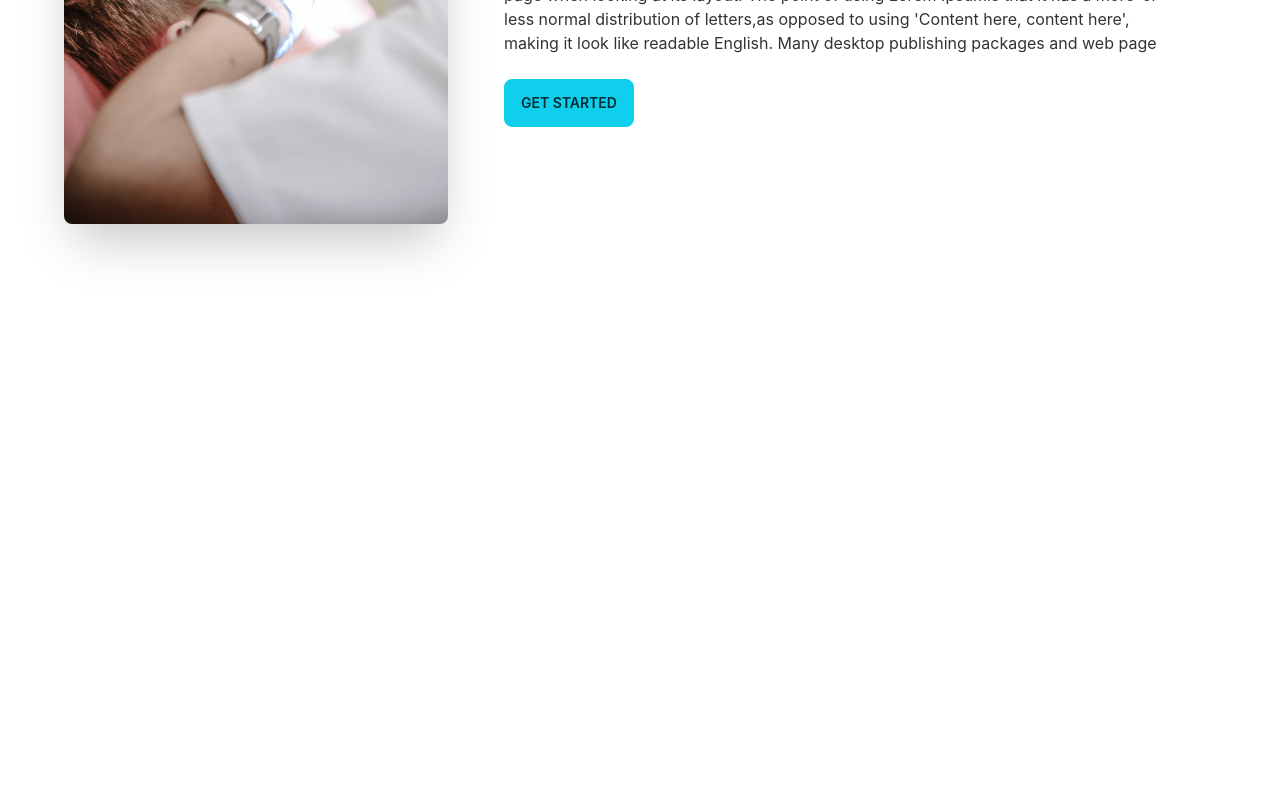
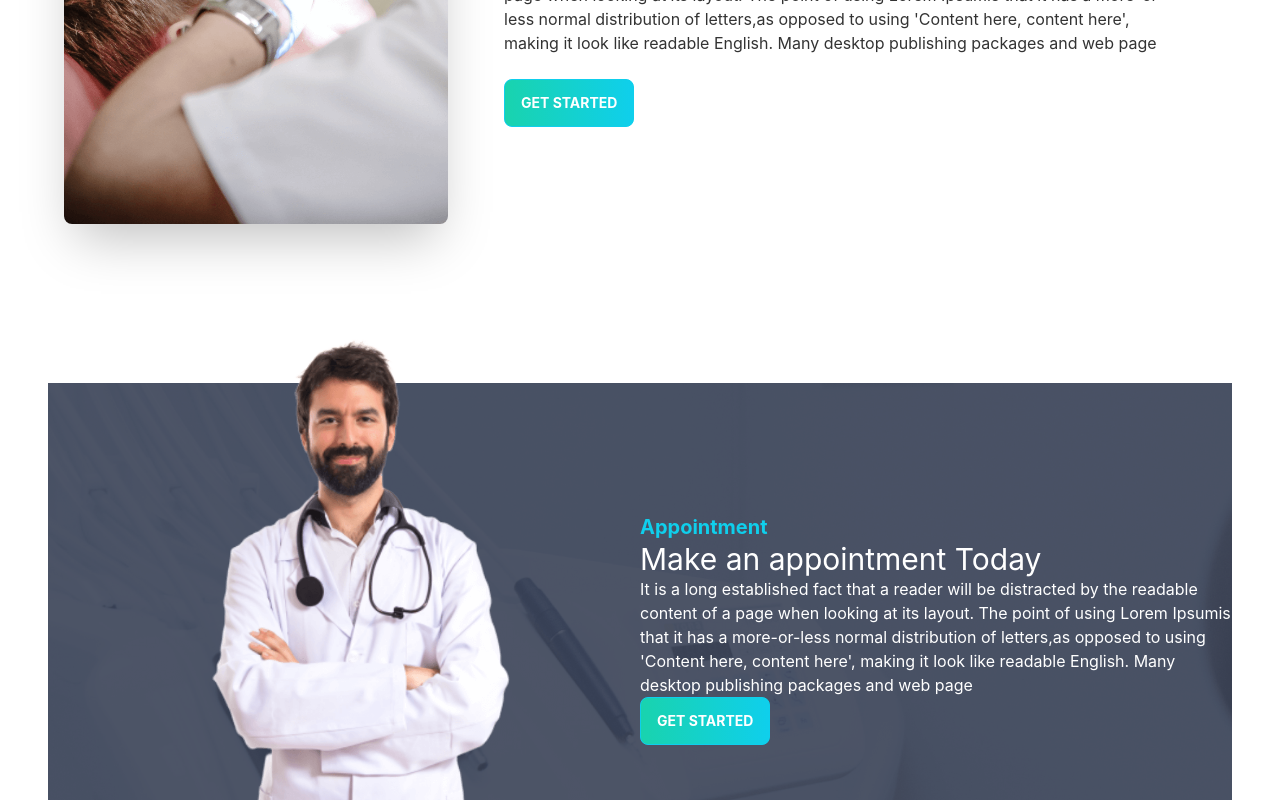
Before and after one commit to Al-Amin931761/doctors-portal-client, a React (Create React App) app: page / in a window 1280 px wide. Shown: the part 2000-2800 px from the top of the page. Before the commit the page ends 2383 px from the top, so only its background shows below. Built offline with nearby package versions, Linux system fonts and the light colour scheme.

Commit message:
Appointment section

```diff
--- a/src/Pages/Home/Banner.js
+++ b/src/Pages/Home/Banner.js
@@ -1,5 +1,6 @@
 import React from 'react';
 import chair from '../../assets/images/chair.png';
+import PrimaryButton from '../Shared/PrimaryButton';
 
 const Banner = () => {
     return (
@@ -9,7 +10,7 @@
                 <div>
                     <h1 class="text-5xl font-bold">Your New Smile Starts Here</h1>
                     <p class="py-6">Provident cupiditate voluptatem et in. Quaerat fugiat ut assumenda excepturi exercitationem quasi. In deleniti eaque aut repudiandae et a id nisi.</p>
-                    <button class="btn btn-primary uppercase text-white font-bold  bg-gradient-to-r from-secondary to-primary">Get Started</button>
+                    <PrimaryButton>Get Started</PrimaryButton>
                 </div>
             </div>
         </div>
--- a/src/Pages/Home/ExceptionalCare.js
+++ b/src/Pages/Home/ExceptionalCare.js
@@ -1,5 +1,6 @@
 import React from 'react';
 import treatment from '../../assets/images/treatment.png';
+import PrimaryButton from '../Shared/PrimaryButton';
 
 const ExceptionalCare = () => {
     return (
@@ -9,7 +10,7 @@
                 <div className='mx-10'>
                     <h1 class="text-5xl font-bold">Exceptional Dental Care, on Your Terms</h1>
                     <p class="py-6">It is a long established fact that a reader will be distracted by the readable content of a page when looking at its layout. The point of using Lorem Ipsumis that it has a more-or-less normal distribution of letters,as opposed to using 'Content here, content here', making it look like readable English. Many desktop publishing packages and web page</p>
-                    <button class="btn btn-primary">Get Started</button>
+                    <PrimaryButton>Get Started</PrimaryButton>
                 </div>
             </div>
         </div>
--- a/src/Pages/Home/Home.js
+++ b/src/Pages/Home/Home.js
@@ -2,6 +2,7 @@
 import Banner from './Banner';
 import ExceptionalCare from './ExceptionalCare';
 import Info from './Info';
+import MakeAppointment from './MakeAppointment';
 import Services from './Services';
 
 const Home = () => {
@@ -11,6 +12,7 @@
             <Info></Info>
             <Services></Services>
             <ExceptionalCare></ExceptionalCare>
+            <MakeAppointment></MakeAppointment>
         </div>
     );
 };
--- a/src/Pages/Home/Info.js
+++ b/src/Pages/Home/Info.js
@@ -8,7 +8,7 @@
     return (
         <div className='grid grid-cols-1 lg:grid-cols-3 gap-5'>
             <InfoCard cardTitle="Opening Hours" img={clock} bgClass="bg-gradient-to-r from-secondary to-primary"></InfoCard>
-            <InfoCard cardTitle="Our Locations" img={marker} bgClass="bg-accent"></InfoCard>
+            <InfoCard cardTitle="Our Locations" img={marker} bgClass="bg-neutral"></InfoCard>
             <InfoCard cardTitle="Contact Us" img={phone} bgClass="bg-gradient-to-r from-secondary to-primary"></InfoCard>
         </div>
     );
--- /dev/null
+++ b/src/Pages/Home/MakeAppointment.js
@@ -0,0 +1,22 @@
+import React from 'react';
+import doctor from '../../assets/images/doctor.png';
+import appointment from '../../assets/images/appointment.png';
+import PrimaryButton from '../Shared/PrimaryButton';
+
+const MakeAppointment = () => {
+    return (
+        <section style={{ background: `url(${appointment})` }} className='flex justify-center items-center'>
+            <div className='flex-1 hidden lg:block'>
+                <img className='mt-[-100px]' src={doctor} alt="" />
+            </div>
+            <div className='flex-1'>
+                <h3 className='text-xl text-primary font-bold'>Appointment</h3>
+                <h2 className='text-3xl text-white'>Make an appointment Today</h2>
+                <p className='text-white'>It is a long established fact that a reader will be distracted by the readable content of a page when looking at its layout. The point of using Lorem Ipsumis that it has a more-or-less normal distribution of letters,as opposed to using 'Content here, content here', making it look like readable English. Many desktop publishing packages and web page</p>
+                <PrimaryButton>Get Started</PrimaryButton>
+            </div>
+        </section>
+    );
+};
+
+export default MakeAppointment;
--- a/src/Pages/Home/Services.js
+++ b/src/Pages/Home/Services.js
@@ -24,7 +24,7 @@
             description: '',
             img: Whitening
         }
-    ]
+    ];
     return (
         <div className='my-28'>
             <div className='text-center'>
--- /dev/null
+++ b/src/Pages/Shared/PrimaryButton.js
@@ -0,0 +1,9 @@
+import React from 'react';
+
+const PrimaryButton = ({ children }) => {
+    return (
+        <button class="btn btn-primary uppercase text-white font-bold  bg-gradient-to-r from-secondary to-primary">{children}</button>
+    );
+};
+
+export default PrimaryButton;
```
